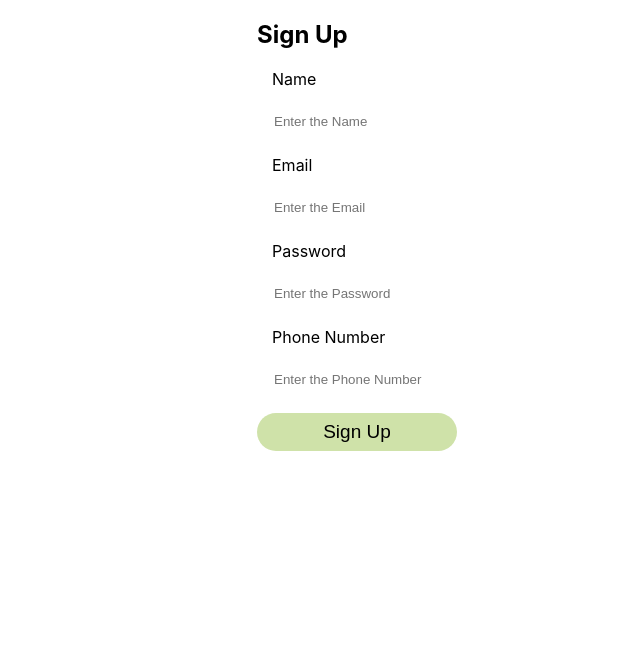
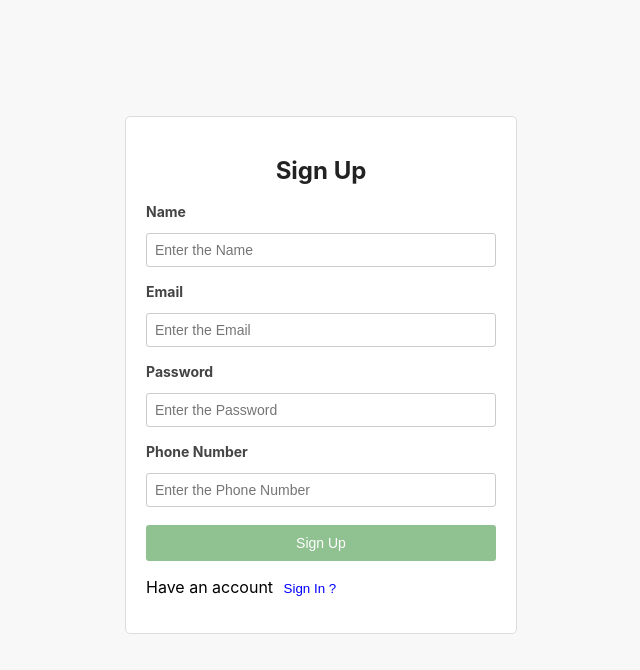
Before and after one commit to Tring-Kishore/week-4, a React (Create React App) app in the folder main-task/: page /SignUp in a window 1280 px wide. Shown: the top 670 px of the page, without its empty margins (319-959 px from the left). Built offline with nearby package versions, Linux system fonts and the light colour scheme; the HTML template or start-up script is replaced by a standard one.

Commit message:
Fix:Rich text Editor

```diff
--- a/main-task/src/AddPersona.css
+++ b/main-task/src/AddPersona.css
@@ -81,3 +81,16 @@
   height: 200px;
   overflow-y: auto;
 } */
+
+.textarea{
+  display: block;
+  width: 400px;
+  height: 260px;
+  padding-top: 2px;
+  border-radius: 6px;
+  margin-top: 22px;
+  font-size: smaller;
+  border: none;
+  outline: none;
+  resize: none;
+}
--- a/main-task/src/AddPersona.jsx
+++ b/main-task/src/AddPersona.jsx
@@ -11,7 +11,6 @@ const AddPersona = () => {
     const goBackToPersona = () => {
         navigate('/Persona');
     };
-
     const { addPersona } = useContext(UserContext);
     const [personaData, setPersonaData] = useState({
         name: "",
@@ -28,16 +27,6 @@ const AddPersona = () => {
         setPersonaData((prevData) => ({ ...prevData, [field]: e.target.value }));
     };
 
-    const handleRichTextChange = (value) => {
-        const content = new DOMParser().parseFromString(value, 'text/html');
-        const ans = content.body.textContent;
-        return ans;
-    };
-    const setData = (value,field) =>{
-        setPersonaData((prevData) => ({ ...prevData, [field]: value }));
-        setRichTextState({painPoints:false,jobNeeds:false,activities:false});
-
-    }
     const [previewImage, setPreviewImage] = useState(null);
     const [editImageState, setEditImageState] = useState(false);
     const [savedImage, setSavedImage] = useState(null);
@@ -51,7 +40,7 @@ const AddPersona = () => {
     });
 
     const handleImageEdit = (value) => {
-        setPreviewImage(defaultImage);
+        setPreviewImage(savedImage ? savedImage : defaultImage);
         setEditImageState(value);
     };
 
@@ -82,7 +71,7 @@ const AddPersona = () => {
     };
 
     const handleAddPersona = () => {
-        setFormSubmitted(true); // Mark form as submitted
+        setFormSubmitted(true);
         if (validateFields()) {
             console.log("submitted values", personaData);
             addPersona(personaData);
@@ -100,7 +89,7 @@ const AddPersona = () => {
 
     return (
         <div>
-            {editImageState &&
+            {editImageState && (
                 <div className='popup'>
                     <div className="upload-btn">
                         <img src={previewImage || personaData.image} alt="" style={{ height: '225px', width: '562px', objectFit: 'cover' }} />
@@ -113,7 +102,7 @@ const AddPersona = () => {
                         </div>
                     </div>
                 </div>
-            }
+            )}
             <div className='addPersonaPage'>
                 <div className="image-container" style={{ backgroundImage: `url(${savedImage ? savedImage : defaultImage})` }}>
                     <div className='image-section'>
@@ -154,14 +143,27 @@ const AddPersona = () => {
                         <div className='row-2'>
                             <div className="col">
                                 <label htmlFor="">Pain Point</label>
-                                {!richTextState.painPoints && (
-                                    <textarea
-                                        value={handleRichTextChange(personaData.painPoints)}
-                                        onClick={() => setRichTextState((prev) => ({ ...prev, painPoints: true,activities:false,jobNeeds:false }))}
-                                        placeholder="What are the highest challenges that the persona faces in their lab?"
-                                    />
-                                )}
-                                {richTextState.painPoints && (
+                                {!richTextState.painPoints ? (
+                                    <div
+                                        className="textarea"
+                                        onClick={() =>
+                                            setRichTextState((prev) => ({
+                                                ...prev,
+                                                painPoints: true,
+                                                jobNeeds: false,
+                                                activities: false,
+                                            }))
+                                        }
+                                    >
+                                        {personaData.painPoints ? (
+                                            <div dangerouslySetInnerHTML={{ __html: personaData.painPoints }} />
+                                        ) : (
+                                            <span style={{ color: "#aaa" }}>
+                                                What are the highest challenges that the persona faces in their lab?
+                                            </span>
+                                        )}
+                                    </div>
+                                ) : (
                                     <ReactQuill
                                         theme="snow"
                                         value={personaData.painPoints}
@@ -173,14 +175,27 @@ const AddPersona = () => {
                             </div>
                             <div className="col">
                                 <label htmlFor="">Jobs / Needs</label>
-                                {!richTextState.jobNeeds && (
-                                    <textarea
-                                        value={handleRichTextChange(personaData.jobNeeds)}
-                                        onClick={() => setRichTextState((prev) => ({ ...prev, jobNeeds: true,painPoints:false,activities:false }))}
-                                        placeholder="What are the Persona functional social and emotional needs to be successful"
-                                    />
-                                )}
-                                {richTextState.jobNeeds && (
+                                {!richTextState.jobNeeds ? (
+                                    <div
+                                        className="textarea"
+                                        onClick={() =>
+                                            setRichTextState((prev) => ({
+                                                ...prev,
+                                                jobNeeds: true,
+                                                painPoints: false,
+                                                activities: false,
+                                            }))
+                                        }
+                                    >
+                                        {personaData.jobNeeds ? (
+                                            <div dangerouslySetInnerHTML={{ __html: personaData.jobNeeds }} />
+                                        ) : (
+                                            <span style={{ color: "#aaa" }}>
+                                                What are the Persona functional social and emotional needs to be successful
+                                            </span>
+                                        )}
+                                    </div>
+                                ) : (
                                     <ReactQuill
                                         className='quill'
                                         theme="snow"
@@ -193,14 +208,27 @@ const AddPersona = () => {
                             </div>
                             <div className="col">
                                 <label htmlFor="">Activities</label>
-                                {!richTextState.activities && (
-                                    <textarea
-                                        value={handleRichTextChange(personaData.activities)}
-                                        onClick={() => setRichTextState((prev) => ({ ...prev, activities: true,painPoints:false,jobNeeds:false }))}
-                                        placeholder="What does the persona like to do in their free time?"
-                                    />
-                                )}
-                                {richTextState.activities && (
+                                {!richTextState.activities ? (
+                                    <div
+                                        className="textarea"
+                                        onClick={() =>
+                                            setRichTextState((prev) => ({
+                                                ...prev,
+                                                activities: true,
+                                                painPoints: false,
+                                                jobNeeds: false,
+                                            }))
+                                        }
+                                    >
+                                        {personaData.activities ? (
+                                            <div dangerouslySetInnerHTML={{ __html: personaData.activities }} />
+                                        ) : (
+                                            <span style={{ color: "#aaa" }}>
+                                                What does the persona like to do in their free time?
+                                            </span>
+                                        )}
+                                    </div>
+                                ) : (
                                     <ReactQuill
                                         className='quill'
                                         theme="snow"
--- a/main-task/src/EditPersona.jsx
+++ b/main-task/src/EditPersona.jsx
@@ -83,7 +83,7 @@ const EditPersona = () => {
             setSavedImage(previewImage);
             setPersonaData((prevData) => ({ ...prevData, image: previewImage }));
         }
-        setPreviewImage(null);
+        setPreviewImage(defaultImage);
         handleImageEdit(false);
     };
 
@@ -220,16 +220,20 @@ const EditPersona = () => {
                             <div className="col">
                                 <label htmlFor="">Pain Point</label>
                                 {!richTextState.painPoints ? (
-                                    <textarea
-                                        value={handleRichTextChange(personaData.painPoints)}
-                                        onClick={() => setRichTextState({ painPoints: true, jobNeeds: false, activities: false })}
-                                        placeholder="What are the highest challenges that the persona faces in their lab?"
-                                    />
+                                    <div className="textarea" onClick={() => setRichTextState((prev) => ({ ...prev, painPoints: true, jobNeeds: false, activities: false, }))}>
+                                        {personaData.painPoints ? (
+                                            <div dangerouslySetInnerHTML={{ __html: personaData.painPoints }} />
+                                        ) : (
+                                            <span style={{ color: "#aaa" }}>
+                                                What are the highest challenges that the persona faces in their lab?
+                                            </span>
+                                        )}
+                                    </div>
                                 ) : (
                                     <ReactQuill
                                         theme="snow"
                                         value={personaData.painPoints}
-                                        onChange={(value) => handleSaveData(value, "painPoints")}
+                                        onChange={(value) => setPersonaData((prev) => ({ ...prev, painPoints: value }))}
                                         placeholder="What are the highest challenges that the persona faces in their lab?"
                                     />
                                 )}
@@ -238,16 +242,30 @@ const EditPersona = () => {
                             <div className="col">
                                 <label htmlFor="">Jobs / Needs</label>
                                 {!richTextState.jobNeeds ? (
-                                    <textarea
-                                        value={handleRichTextChange(personaData.jobNeeds)}
-                                        onClick={() => setRichTextState({ jobNeeds: true, painPoints: false, activities: false })}
-                                        placeholder="What are the Persona functional social and emotional needs to be successful"
-                                    />
+                                    <div className="textarea"
+                                        onClick={() =>
+                                            setRichTextState((prev) => ({
+                                                ...prev,
+                                                jobNeeds: true,
+                                                painPoints: false,
+                                                activities: false,
+                                            }))
+                                        }
+                                    >
+                                        {personaData.jobNeeds ? (
+                                            <div dangerouslySetInnerHTML={{ __html: personaData.jobNeeds }} />
+                                        ) : (
+                                            <span style={{ color: "#aaa" }}>
+                                                What are the Persona functional social and emotional needs to be successful
+                                            </span>
+                                        )}
+                                    </div>
                                 ) : (
                                     <ReactQuill
+                                        className='quill'
                                         theme="snow"
                                         value={personaData.jobNeeds}
-                                        onChange={(value) => handleSaveData(value, "jobNeeds")}
+                                        onChange={(value) => setPersonaData((prev) => ({ ...prev, jobNeeds: value }))}
                                         placeholder="What are the Persona functional social and emotional needs to be successful"
                                     />
                                 )}
@@ -256,16 +274,31 @@ const EditPersona = () => {
                             <div className="col">
                                 <label htmlFor="">Activities</label>
                                 {!richTextState.activities ? (
-                                    <textarea
-                                        value={handleRichTextChange(personaData.activities)}
-                                        onClick={() => setRichTextState({ activities: true, painPoints: false, jobNeeds: false })}
-                                        placeholder="What does the persona like to do in their free time?"
-                                    />
+                                    <div
+                                        className="textarea"
+                                        onClick={() =>
+                                            setRichTextState((prev) => ({
+                                                ...prev,
+                                                activities: true,
+                                                painPoints: false,
+                                                jobNeeds: false,
+                                            }))
+                                        }
+                                    >
+                                        {personaData.activities ? (
+                                            <div dangerouslySetInnerHTML={{ __html: personaData.activities }} />
+                                        ) : (
+                                            <span style={{ color: "#aaa" }}>
+                                                What does the persona like to do in their free time?
+                                            </span>
+                                        )}
+                                    </div>
                                 ) : (
                                     <ReactQuill
+                                        className='quill'
                                         theme="snow"
                                         value={personaData.activities}
-                                        onChange={(value) => handleSaveData(value, "activities")}
+                                        onChange={(value) => setPersonaData((prev) => ({ ...prev, activities: value }))}
                                         placeholder="What does the persona like to do in their free time?"
                                     />
                                 )}
--- a/main-task/src/LogIn.css
+++ b/main-task/src/LogIn.css
@@ -1,37 +1,74 @@
-.form-container{
-  width: 300px;
-  height: 705px;
-  position: relative;
-  left: 45%;
-  /* border: 2px solid black; */
+
+.form-container {
+  display: flex;
+  justify-content: center;
+  align-items: center;
+  height: 700px;
+  /* min-height: 100vh; */
+  background-color: #f8f8f8;
+  padding: 25px;
 }
-/* .form-container .heading{
+
+form {
+  background: #ffffff;
+  padding: 20px;
+  border-radius: 5px;
+  border: 1px solid #ddd;
+  max-width: 350px;
+  width: 90%;
+}
+
+.heading {
   text-align: center;
-} */
-.form-group{
-  padding: 15px;
+  color: #222;
+  margin-bottom: 15px;
+  font-size: 24px;
 }
-.form-container .form-group input{
-  width: 245px;
-  height: 34px;
+  .form-group {
+  display: flex;
+  flex-direction: column;
+  margin-bottom: 10px;
+  padding: 3px 0px;
+}
+  .labels {
+  font-weight: bold;
+  font-size: 14px;
+  color: #444;
+  margin-bottom: 13px;
+}
+  input {
+  padding: 8px;
+  border: 1px solid #ccc;
+  border-radius: 3px;
+  font-size: 14px;
+}
+  .error {
+  color: red;
+  font-size: 12px;
+  margin-top: 3px;
+}
+  .btn-div {
+  display: flex;
+  justify-content: center;
+  margin-top: 15px;
+}
+
+.btn {
+  background-color: #8fc191;
+  color: white;
+  padding: 10px;
   border: none;
-  outline: none;
+  border-radius: 3px;
+  font-size: 14px;
+  cursor: pointer;
+  width: 100%;
 }
-.form-container .form-group .labels{
-  position: relative;
-  bottom: 15px;
+
+.btn:hover {
+  background-color: #45a049;
 }
-.form-container .aligns{
-  text-align: left;
-}
-.form-container .form-group p{
-  color: red;
-}
-.btn-div .btn{
-  width: 200px;
-  height: 38px;
-  font-size: 19px;
-  background-color: #cfe2a9;
-  border-radius: 23px;
+.lastsignup{
+  color: blue;
+  background: none;
   border: none;
 }
--- a/main-task/src/LogIn.jsx
+++ b/main-task/src/LogIn.jsx
@@ -3,7 +3,7 @@ import { useForm } from 'react-hook-form'
 import {UserContext} from './UserContext';
 import Persona from './Persona';
 import { useNavigate } from 'react-router-dom';
-// import './LogIn.css'
+import './LogIn.css'
 const LogIn = () => {
   const navigate = useNavigate();
   const {checkUser} = useContext(UserContext);
@@ -26,13 +26,16 @@ const LogIn = () => {
       alert("Invalid email Or Password");
     }
   }
+  const goToSignUp = () =>{
+    navigate('/SignUp');
+  }
   return (
     <>
 
     <div>
       <div className="form-container">
+        <form onSubmit={handleSubmit(onSubmit)}>
       <h2 className='heading'>Login Form</h2>
-        <form onSubmit={handleSubmit(onSubmit)}>
             <div className="form-group">
               <div className='labels'>
               <label htmlFor="email">Email</label>
@@ -45,11 +48,13 @@ const LogIn = () => {
               <label htmlFor="password">Password</label>
               </div>
               <input type="password" id='password' placeholder='Enter the Password' {...register("password" , {required : "Password is required" , minLength : {value : 6 , message : "Password must atleast 6 letters"},})} />
-              {errors.password && <p>{errors.password.message}</p>}
+              {errors.password && <p className='error'>{errors.password.message}</p>}
             </div>
             <div className='btn-div'>
             <button className='btn' type='submit'>Login</button>
             </div>
+
+            <p>Don't You Have an Account ? <button className='lastsignup' onClick={goToSignUp}>Sign Up</button></p>
         </form>
       </div>
     </div>
--- a/main-task/src/SignUp.css
+++ b/main-task/src/SignUp.css
@@ -1,37 +1,75 @@
-.form-container{
-    width: 300px;
-    height: 705px;
-    position: relative;
-    left: 45%;
-    /* border: 2px solid black; */
-}
-/* .form-container .heading{
+
+.form-container {
+    display: flex;
+    justify-content: center;
+    align-items: center;
+    /* min-height: 100vh; */
+    height: 700px;
+    background-color: #f8f8f8;
+    padding: 25px;
+  }
+
+  form {
+    background: #ffffff;
+    padding: 20px;
+    border-radius: 5px;
+    border: 1px solid #ddd;
+    max-width: 350px;
+    width: 90%;
+  }
+
+  .heading {
     text-align: center;
-} */
-.form-group{
-    padding: 15px;
-}
-.form-container .form-group input{
-    width: 245px;
-    height: 34px;
+    color: #222;
+    margin-bottom: 15px;
+    font-size: 24px;
+  }
+    .form-group {
+    display: flex;
+    flex-direction: column;
+    margin-bottom: 10px;
+    padding: 3px 0px;
+  }
+    .labels {
+    font-weight: bold;
+    font-size: 14px;
+    color: #444;
+    margin-bottom: 13px;
+  }
+    input {
+    padding: 8px;
+    border: 1px solid #ccc;
+    border-radius: 3px;
+    font-size: 14px;
+  }
+    .error {
+    color: red;
+    font-size: 12px;
+    margin-top: 3px;
+  }
+    .btn-div {
+    display: flex;
+    justify-content: center;
+    margin-top: 15px;
+  }
+
+  .btn {
+    background-color: #8fc191;
+    color: white;
+    padding: 10px;
     border: none;
-    outline: none;
-}
-.form-container .form-group .labels{
-    position: relative;
-    bottom: 15px;
-}
-.form-container .aligns{
-    text-align: left;
-}
-.form-container .form-group p{
-    color: red;
-}
-.btn-div .btn{
-    width: 200px;
-    height: 38px;
-    font-size: 19px;
-    background-color: #cfe2a9;
-    border-radius: 23px;
+    border-radius: 3px;
+    font-size: 14px;
+    cursor: pointer;
+    width: 100%;
+  }
+
+  .btn:hover {
+    background-color: #45a049;
+  }
+  .lastsignin{
+    color: blue;
+    background: none;
     border: none;
-}
+
+  }
--- a/main-task/src/SignUp.jsx
+++ b/main-task/src/SignUp.jsx
@@ -22,12 +22,11 @@ const SignUp = () => {
     alert("Signup successfully!");
     goToLogInPage();
   };
-
   return (
     <>
     <div className="form-container">
-      <h2 className="heading">Sign Up</h2>
       <form onSubmit={handleSubmit(onSubmit)}>
+        <h2 className="heading">Sign Up</h2>
         <div className="aligns">
 
         <div className="form-group">
@@ -85,6 +84,7 @@ const SignUp = () => {
                 <button className="btn" type="submit">Sign Up</button>
             </div>
       </div>
+      <p>Have an account <button className="lastsignin" onClick={goToLogInPage} >Sign In ?</button></p>
       </form>
     </div>
     </>
```
